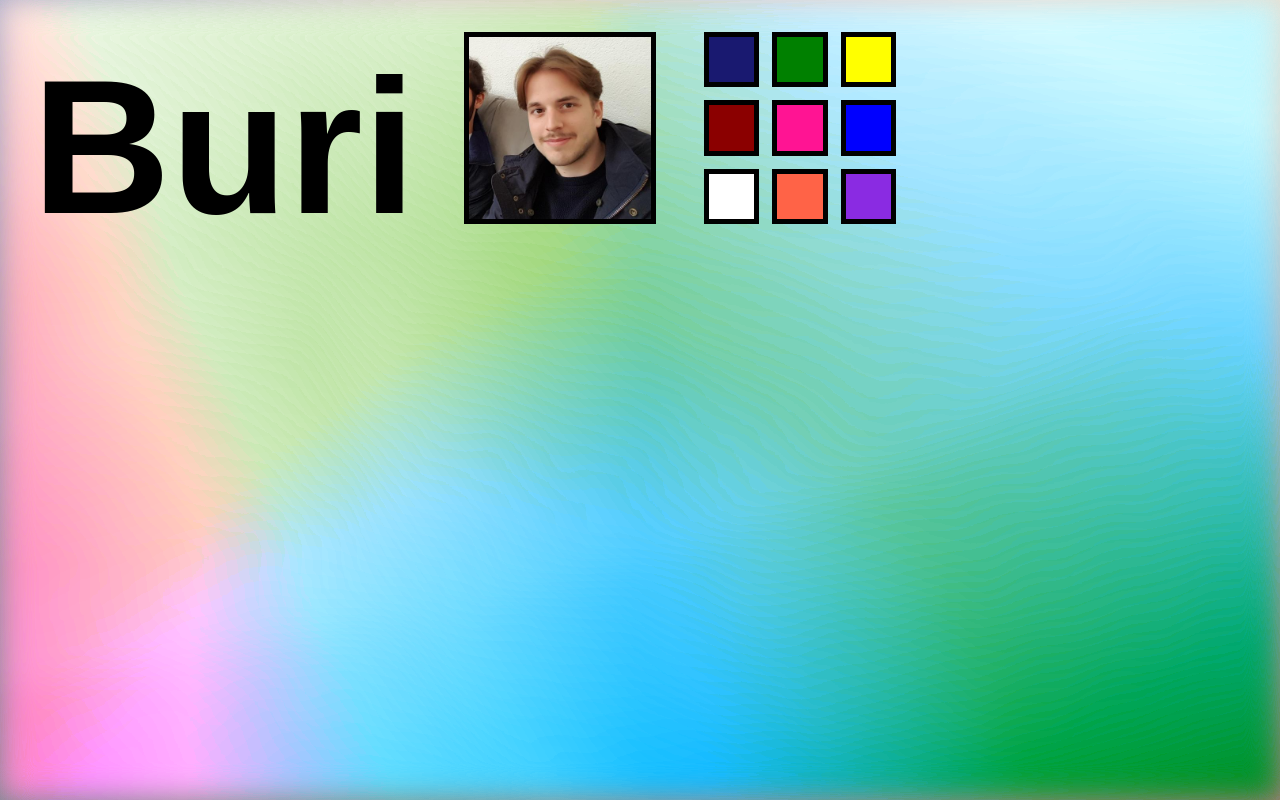
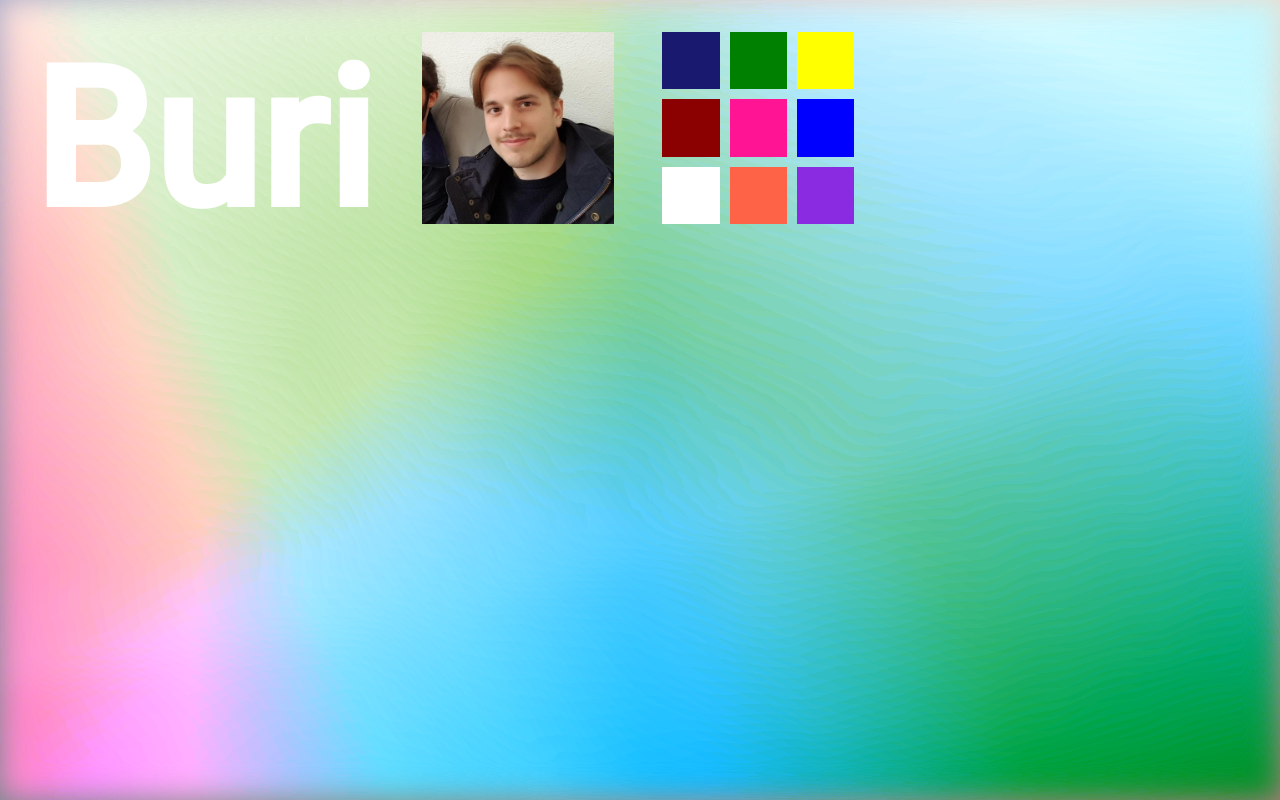
Before and after one commit to youngburi/homepage, a Next.js app: page / in a window 1280 px wide. Built offline with nearby package versions, Linux system fonts and the light colour scheme.

Commit message:
font changed, borders removed

```diff
--- a/components/squares/SquareBox.tsx
+++ b/components/squares/SquareBox.tsx
@@ -35,8 +35,10 @@ export const Square = ({
       width={size || "100%"}
       bg={color}
       transition="box-shadow 300ms ease-in-out, left 300ms ease-in-out, top 300ms ease-in-out"
-      boxShadow={`${position[0] * 1.8}rem ${position[1] * 1.2}rem black`}
-      border="5px solid black"
+      boxShadow={`${position[0] * 1.8}rem ${
+        position[1] * 1.2
+      }rem rgba(0,0,0,1)`}
+      // border="5px solid white"
     >
       {children}
     </Box>
--- a/components/squares/SquareGrid.tsx
+++ b/components/squares/SquareGrid.tsx
@@ -11,7 +11,7 @@ export const SquareGrid = ({
   return (
     <Box
       display="grid"
-      gridGap="1vw"
+      gridGap="10px"
       gridTemplateColumns="1fr 1fr 1fr"
       gridTemplateRows="1fr 1fr 1fr"
       width={size}
--- a/pages/index.tsx
+++ b/pages/index.tsx
@@ -108,12 +108,13 @@ const IndexPage = () => {
           height="100%"
         >
           <Heading
-            fontFamily="raleway"
+            color="white"
             as="h1"
             fontSize={["5rem", "5rem", "clamp(1rem, 20vw, 12rem)"]}
             height={["10vh", "10vh", "clamp(1rem, 20vw, 12rem)"]}
             // lineHeight="1"
             textAlign={["center", "center", "left"]}
+            mb={["0.5rem", "0.5rem", "0"]}
           >
             Buri
           </Heading>
```
